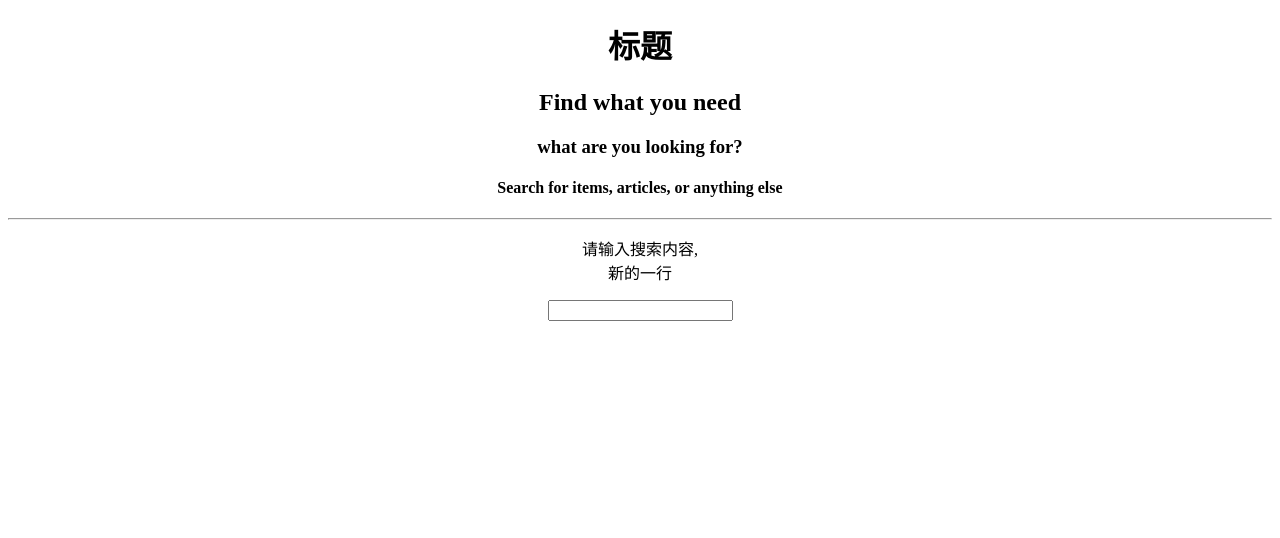
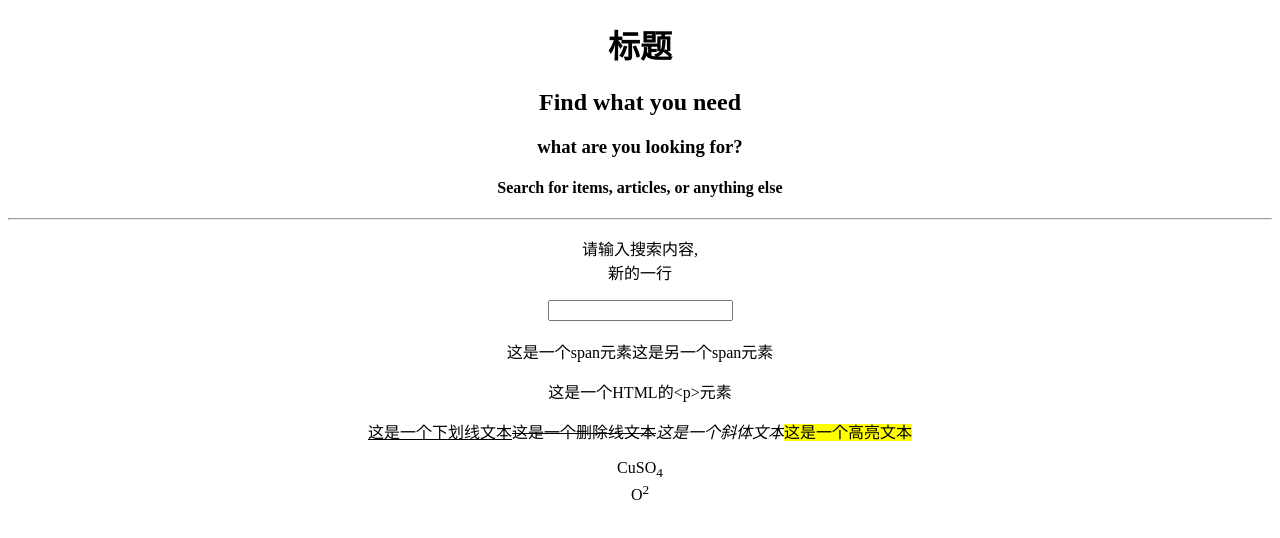
Before and after one commit to garveyhu/react, a React (Vite) app: page / in a window 1280 px wide. Shown: the top 538 px of the page. Built offline with nearby package versions, Linux system fonts and the light colour scheme.

Commit message:
chore: home html

```diff
--- a/src/pages/home/index.tsx
+++ b/src/pages/home/index.tsx
@@ -15,6 +15,19 @@ const Input = () => {
       </p>
       <div className="text-center">
         <input type="text" className="text-center" />
+        <br /> <br />
+        <span className="text-center">这是一个span元素</span>
+        <span className="text-center">这是另一个span元素</span> <br />
+        <p>这是一个HTML的&lt;p&gt;元素</p>
+      </div>
+      <div className="text-center">
+        <u>这是一个下划线文本</u>
+        <s>这是一个删除线文本</s>
+        <i>这是一个斜体文本</i>
+        <mark>这是一个高亮文本</mark>
+        <p>
+          CuSO<sub>4</sub> <br /> O<sup>2</sup>
+        </p>
       </div>
     </>
   );
```
